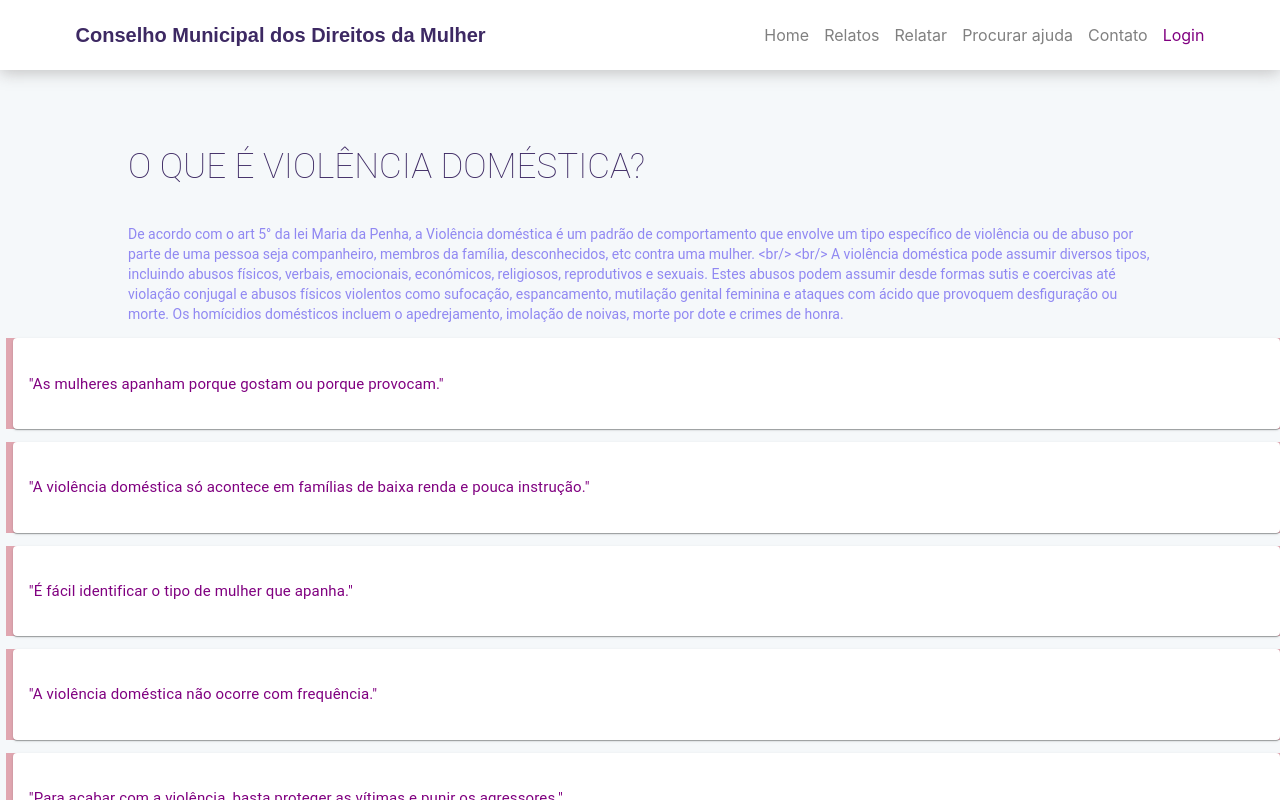
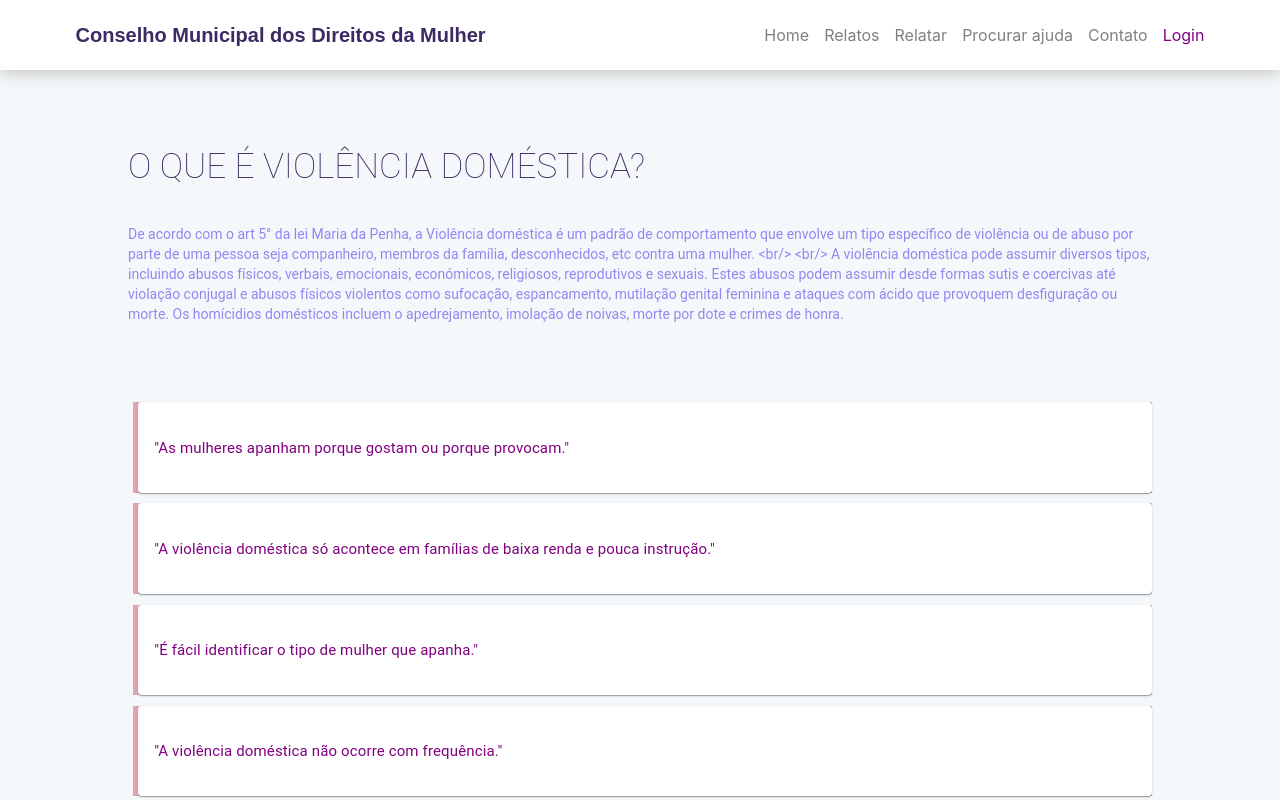
Before and after one commit to uniamerica/CMDM-front, a React (Create React App) app: page /Definition in a window 1280 px wide. Shown: the top 800 px of the page. Built offline with nearby package versions, Linux system fonts and the light colour scheme.

Commit message:
style definition

```diff
--- a/src/components/Definition/Definition.css
+++ b/src/components/Definition/Definition.css
@@ -26,3 +26,6 @@ h1{
 .h5Def{
     color: purple;
 }
+.container_def{
+    margin: 5% 10%;
+}
--- a/src/pages/Definition.jsx
+++ b/src/pages/Definition.jsx
@@ -32,7 +32,7 @@ function Definition(){
                     sufocação, espancamento, mutilação genital feminina e ataques com ácido que provoquem
                     desfiguração ou morte. Os homícidios domésticos incluem o apedrejamento, imolação de noivas,
                     morte por dote e crimes de honra."/>
-                <div >
+                    <div className="container_def">
                         <div className="containerDef2">
                             <div className={classes.root}>
                                 <Accordion className="containerDef2">
```
Lines whose indentation alone changed are shown as unchanged.
